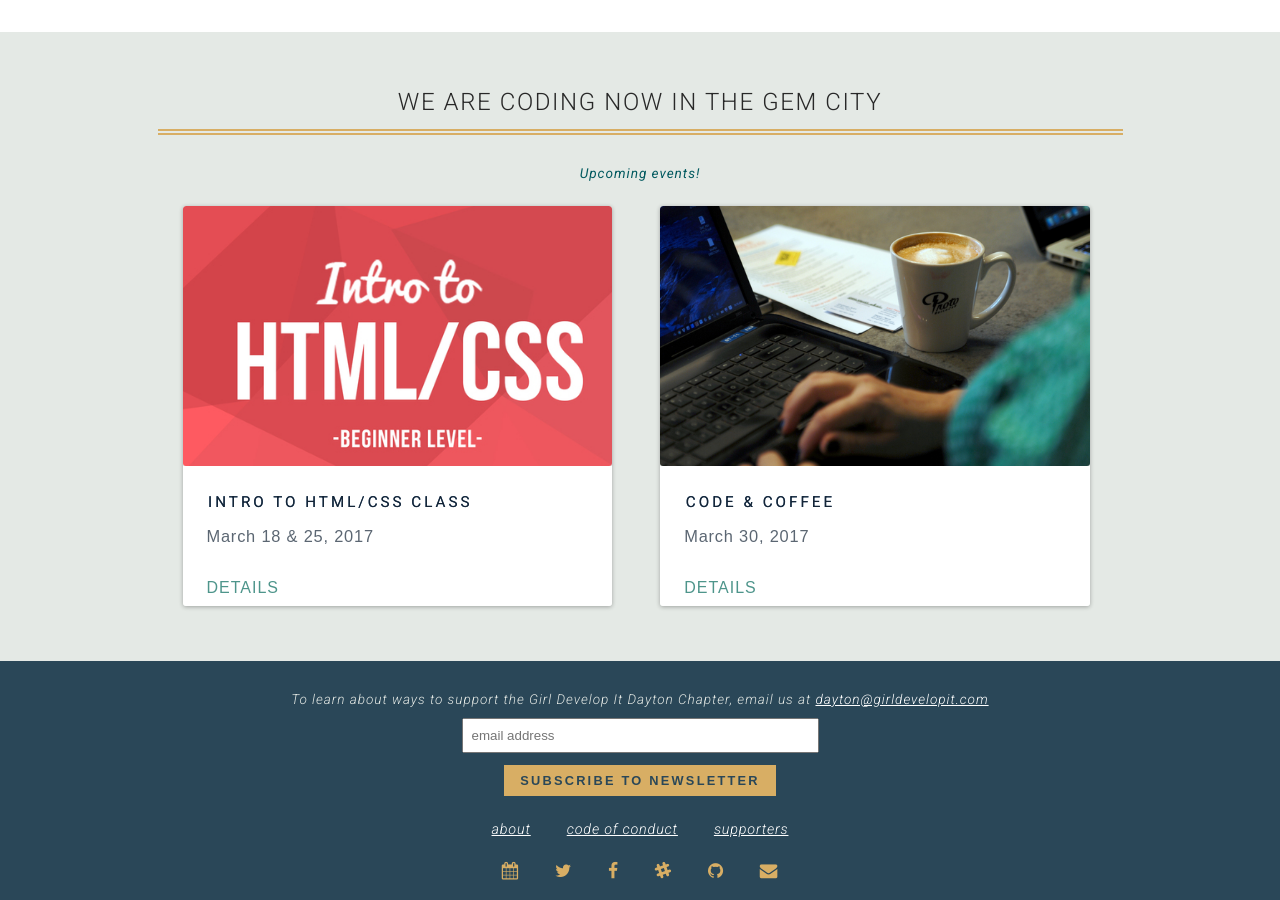
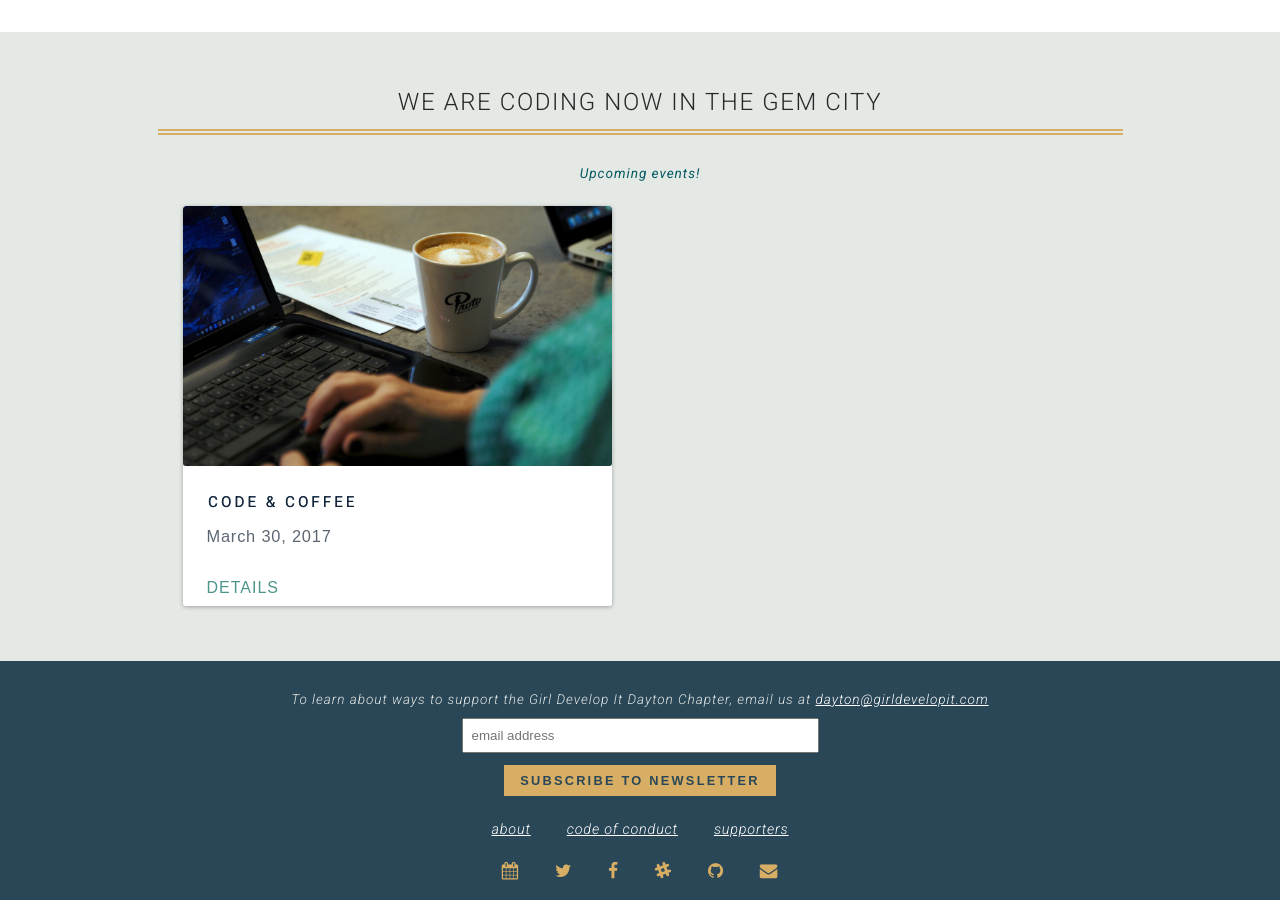
Before and after one commit to dytcodetogether/gdidayton, a Jekyll site: the page built from index.html, in a window 1280 px wide and 900 px high, scrolled down 795 px. Built offline with Jekyll 4.4.1, drawn with Linux system fonts in a browser that asks for light colours; nearby versions of some CDN libraries.

Commit message:
Update events.yml
Remove March HTML/CSS class.

```diff
--- a/_data/events.yml
+++ b/_data/events.yml
@@ -1,7 +1,3 @@
-- title: Intro to HTML/CSS class
-  date: March 18 & 25, 2017
-  link: https://www.meetup.com/Girl-Develop-It-Dayton/events/234840799/
-  image: /img/event_html-css.jpeg
 - title: Code & Coffee
   date: March 30, 2017
   link: https://www.meetup.com/Girl-Develop-It-Dayton/events/238027211/
```
